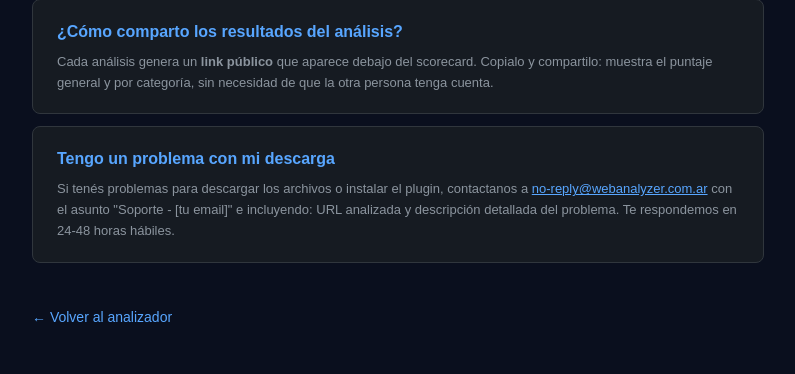
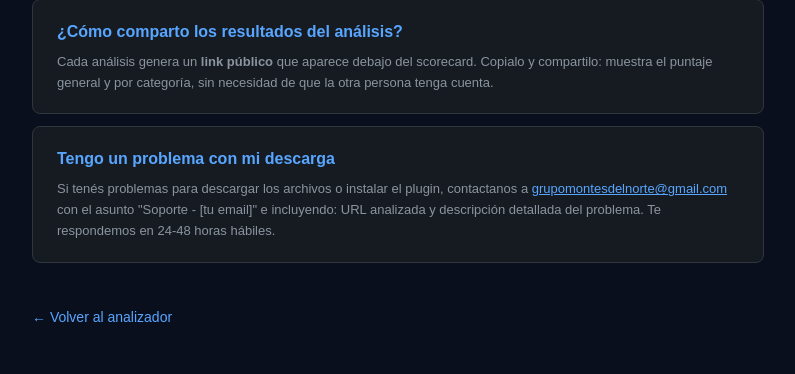
Before and after one commit to hoyosclaudio11-svg/web-analyzer, a Flask app: page /faq in a window 1280 px wide. Shown: the part 1771-2145 px from the top of the page, without its empty margins (242-1037 px from the left). Run offline with Flask 3, Linux system fonts and the light colour scheme.

Commit message:
Unificar email de contacto: grupomontesdelnorte@gmail.com
Reemplaza no-reply@webanalyzer.com.ar en footer, checkout-success y FAQ.
Los 4 sitios ahora comparten el mismo correo de contacto.

Co-Authored-By: Claude Opus 4.8 <noreply@anthropic.com>

```diff
--- a/templates/checkout-success.html
+++ b/templates/checkout-success.html
@@ -52,7 +52,7 @@
   <a href="/" class="btn-back">← Ir a mis resultados</a>
 
   <div class="footer-links">
-    <p>¿Problemas con la descarga? <a href="mailto:no-reply@webanalyzer.com.ar">no-reply@webanalyzer.com.ar</a></p>
+    <p>¿Problemas con la descarga? <a href="mailto:grupomontesdelnorte@gmail.com">grupomontesdelnorte@gmail.com</a></p>
     <p><a href="/faq">FAQ</a> · <a href="/">Analizar otro sitio</a></p>
   </div>
 
--- a/templates/faq.html
+++ b/templates/faq.html
@@ -58,7 +58,7 @@
 
   <div class="faq-item">
     <h3>¿Qué hago si el plugin causa un error?</h3>
-    <p>Todos los plugins de Web Analyzer incluyen un mecanismo de seguridad: si el plugin detecta un entorno incompatible, se desactiva solo y muestra un aviso en el admin. Si igual necesitás desactivarlo manualmente, entrá por FTP a <code>/wp-content/plugins/</code> y renombrá la carpeta del plugin. También podés <a href="mailto:no-reply@webanalyzer.com.ar" style="color:#58a6ff">escribirnos a soporte</a>.</p>
+    <p>Todos los plugins de Web Analyzer incluyen un mecanismo de seguridad: si el plugin detecta un entorno incompatible, se desactiva solo y muestra un aviso en el admin. Si igual necesitás desactivarlo manualmente, entrá por FTP a <code>/wp-content/plugins/</code> y renombrá la carpeta del plugin. También podés <a href="mailto:grupomontesdelnorte@gmail.com" style="color:#58a6ff">escribirnos a soporte</a>.</p>
   </div>
 
   <div class="faq-item">
@@ -88,7 +88,7 @@
 
   <div class="faq-item">
     <h3>Tengo un problema con mi descarga</h3>
-    <p>Si tenés problemas para descargar los archivos o instalar el plugin, contactanos a <a href="mailto:no-reply@webanalyzer.com.ar" style="color:#58a6ff">no-reply@webanalyzer.com.ar</a> con el asunto "Soporte - [tu email]" e incluyendo: URL analizada y descripción detallada del problema. Te respondemos en 24-48 horas hábiles.</p>
+    <p>Si tenés problemas para descargar los archivos o instalar el plugin, contactanos a <a href="mailto:grupomontesdelnorte@gmail.com" style="color:#58a6ff">grupomontesdelnorte@gmail.com</a> con el asunto "Soporte - [tu email]" e incluyendo: URL analizada y descripción detallada del problema. Te respondemos en 24-48 horas hábiles.</p>
   </div>
 
   <a href="/" class="back-link">← Volver al analizador</a>
--- a/templates/index.html
+++ b/templates/index.html
@@ -256,7 +256,7 @@
   <footer class="footer">
     <a href="/features">Features</a>
     <a href="/faq">FAQ</a>
-    <a href="mailto:no-reply@webanalyzer.com.ar">no-reply@webanalyzer.com.ar</a>
+    <a href="mailto:grupomontesdelnorte@gmail.com">grupomontesdelnorte@gmail.com</a>
   </footer>
 
   <!-- EMAIL GATE MODAL -->
```
